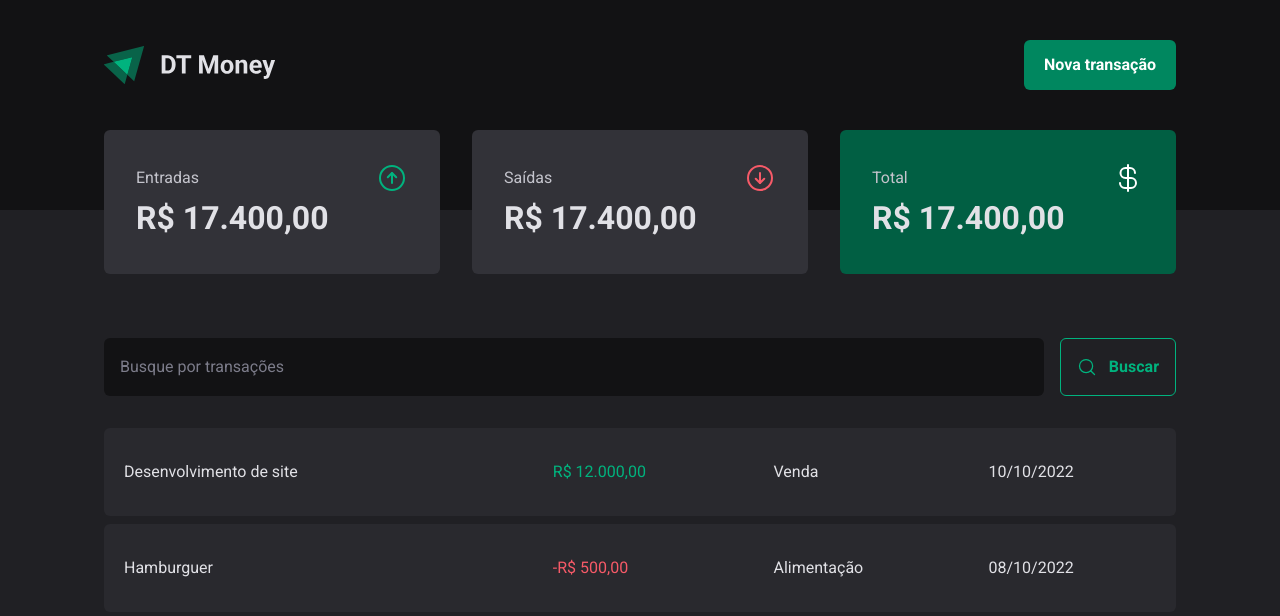
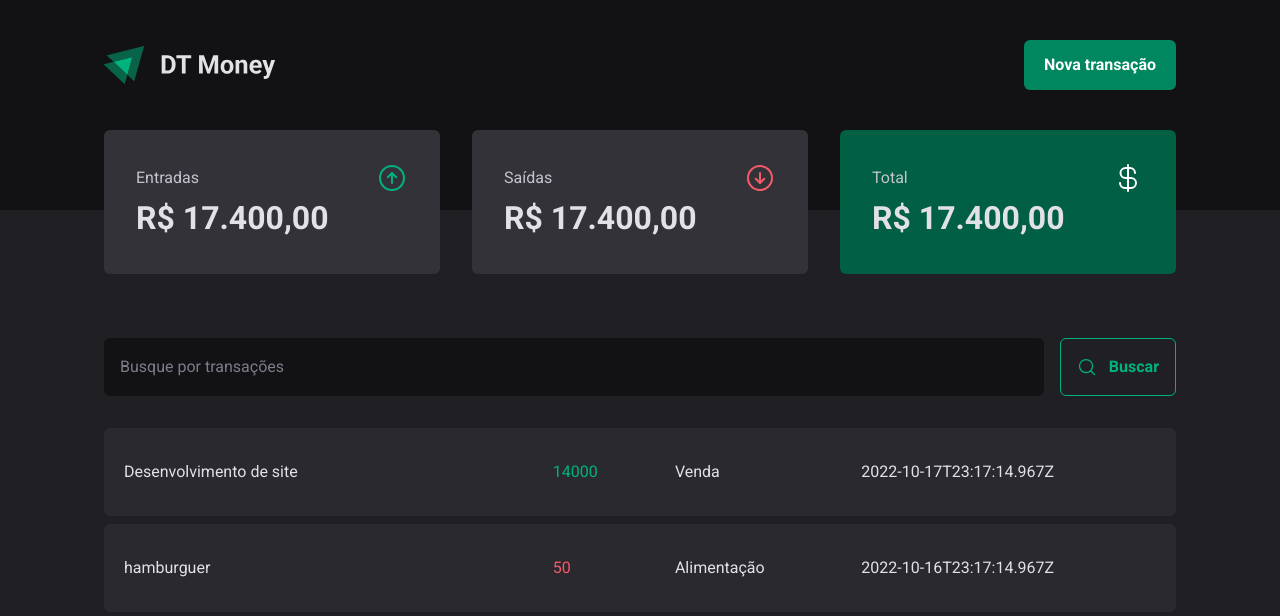
Before and after one commit to josesouzaa/ignite-2022-dt-money, a React (Vite) app: page / in a window 1280 px wide. Shown: the top 616 px of the page. Built offline with nearby package versions, Linux system fonts and the light colour scheme; data requests are answered from the project's data file.

Commit message:
Setup json-server

```diff
--- a/package.json
+++ b/package.json
@@ -6,7 +6,8 @@
   "scripts": {
     "dev": "vite",
     "build": "tsc && vite build",
-    "preview": "vite preview"
+    "preview": "vite preview",
+    "server": "json-server server.json -p 3333 -w -d 500"
   },
   "dependencies": {
     "@radix-ui/react-dialog": "^1.0.2",
@@ -20,6 +21,7 @@
     "@types/react-dom": "^18.0.6",
     "@vitejs/plugin-react": "^2.1.0",
     "autoprefixer": "^10.4.12",
+    "json-server": "^0.17.0",
     "postcss": "^8.4.18",
     "tailwindcss": "^3.1.8",
     "typescript": "^4.6.4",
--- /dev/null
+++ b/server.json
@@ -0,0 +1,20 @@
+{
+  "transactions": [
+    {
+      "id": 1,
+      "description": "Desenvolvimento de site",
+      "type": "income",
+      "category": "Venda",
+      "price": 14000,
+      "createdAt": "2022-10-17T23:17:14.967Z"
+    },
+    {
+      "id": 2,
+      "description": "hamburguer",
+      "type": "outcome",
+      "category": "Alimentação",
+      "price": 50,
+      "createdAt": "2022-10-16T23:17:14.967Z"
+    }
+  ]
+}
--- a/src/pages/Transactions.tsx
+++ b/src/pages/Transactions.tsx
@@ -1,8 +1,31 @@
+import { useEffect, useState } from 'react'
+
 import { Header } from '../components/Header'
 import { SearchForm } from '../components/SearchForm'
 import { Summary } from '../components/Summary'
 
+interface Transaction {
+  id: number
+  description: string
+  type: 'income' | 'outcome'
+  category: string
+  price: number
+  createdAt: Date
+}
+
 export function Transactions() {
+  const [transactions, setTransactions] = useState<Transaction[]>([])
+
+  async function loadTransactions() {
+    const response = await fetch('http://localhost:3333/transactions')
+    const data = await response.json()
+    setTransactions(data)
+  }
+
+  useEffect(() => {
+    loadTransactions()
+  }, [])
+
   return (
     <div>
       <Header />
@@ -13,19 +36,22 @@
       <main className="w-full max-w-[1120px] mx-auto mt-6 px-6">
         <table className="mainTable">
           <tbody>
-            <tr>
-              <td className="w-2/5">Desenvolvimento de site</td>
-              <td className="text-green-300">R$ 12.000,00</td>
-              <td>Venda</td>
-              <td>10/10/2022</td>
-            </tr>
-
-            <tr>
-              <td className="w-2/5">Hamburguer</td>
-              <td className="text-red-300">-R$ 500,00</td>
-              <td>Alimentação</td>
-              <td>08/10/2022</td>
-            </tr>
+            {transactions.map((transaction) => (
+              <tr key={transaction.id}>
+                <td className="w-2/5">{transaction.description}</td>
+                <td
+                  className={
+                    transaction.type === 'income'
+                      ? 'text-green-300'
+                      : 'text-red-300'
+                  }
+                >
+                  {transaction.price}
+                </td>
+                <td>{transaction.category}</td>
+                <td>{String(transaction.createdAt)}</td>
+              </tr>
+            ))}
           </tbody>
         </table>
       </main>
```
Also changed, not shown: 1 other file (tests, documents, lock files or other folders).
